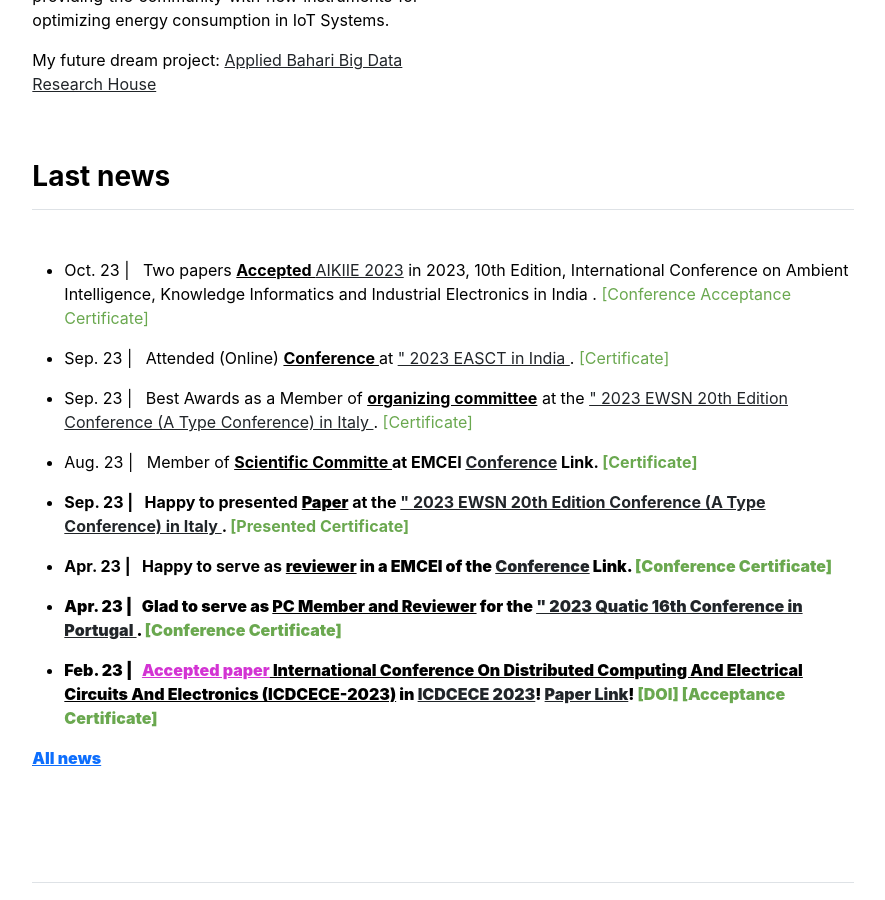
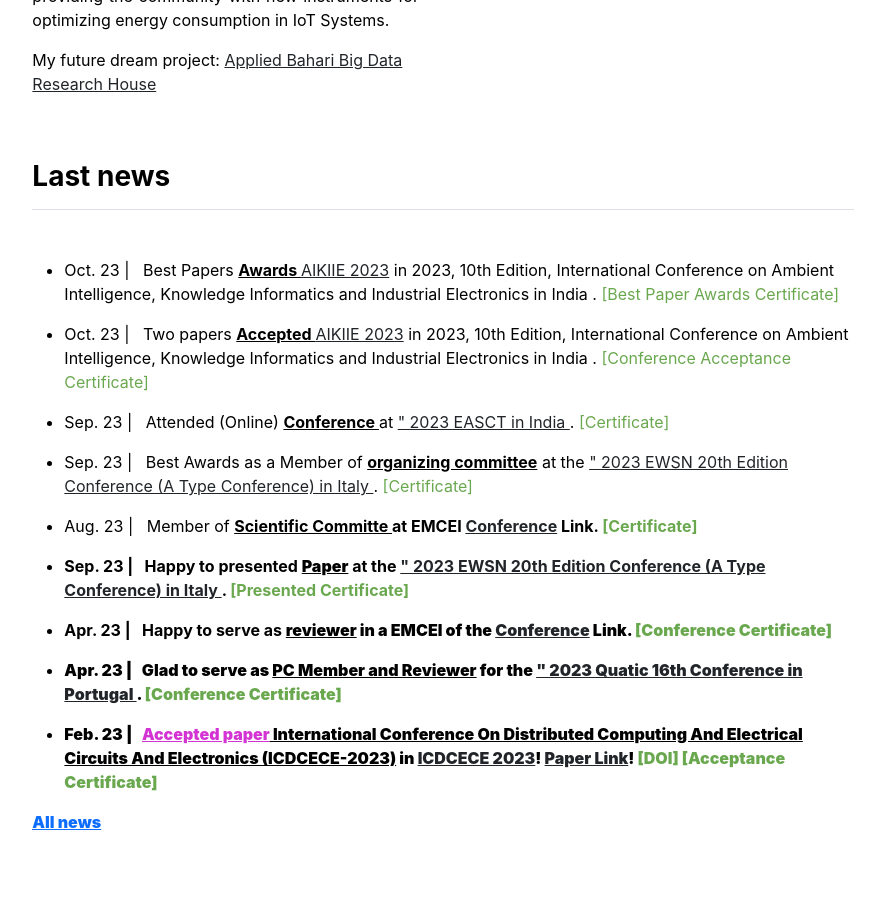
Before and after one commit to babulcseian/babulcseian.github.io, a Jekyll site: the page built from index.md, in a window 1280 px wide and 900 px high, scrolled down 967 px. Shown: the whole window, without its empty margins (197-1082 px from the left). Built offline with Jekyll 4.4.1, drawn with Linux system fonts in a browser that asks for light colours; a style sheet for code colours, icons or effects is not loaded.

Commit message:
Update news.yml

```diff
--- a/_data/news.yml
+++ b/_data/news.yml
@@ -1,3 +1,4 @@
+- {message: 'Oct. 23 | &nbsp; Best Papers  <u><b> Awards </b></u> <a class="other" href="https://aikiie.in">AIKIIE 2023</a> in 2023, 10th Edition, International Conference on Ambient Intelligence, Knowledge Informatics and Industrial Electronics in India </a>. <a class="paper" href="publications/Certificate/Md Babul Islam_Best Paper Award_AIKIIE_2023.jpg">[Best Paper Awards Certificate]</a>', last: '1'}
 - {message: 'Oct. 23 | &nbsp; Two papers <u><b> Accepted </b></u> <a class="other" href="https://aikiie.in">AIKIIE 2023</a> in 2023, 10th Edition, International Conference on Ambient Intelligence, Knowledge Informatics and Industrial Electronics in India </a>. <a class="paper" href="publications/Certificate/Md Babul Islam-AIKIIE 2023  Emotion Clasification Hybrid Deep Learning.jpg">[Conference Acceptance Certificate]</a>', last: '1'}
 - {message: 'Sep. 23 | &nbsp; Attended (Online) <u><b> Conference </b></u> at <a class="other"https://easct.in/>" 2023 EASCT in India  </a>. <a class="paper" href="publications/Certificate/Md Babul Islam EASCT-2023 Participantion Certificate324.jpg">[Certificate]</a>', last: '1'}
 - {message: 'Sep. 23 | &nbsp; Best Awards as a Member of <u><b> organizing committee</b></u> at the <a class="other"https://events.dimes.unical.it/ewsn2023/>" 2023 EWSN 20th Edition Conference (A Type Conference) in Italy </a>. <a class="paper" href="publications/Certificate/Md Babul Islam by a best organizing Committee EWSN.pdf">[Certificate]</a>', last: '1'}
```
